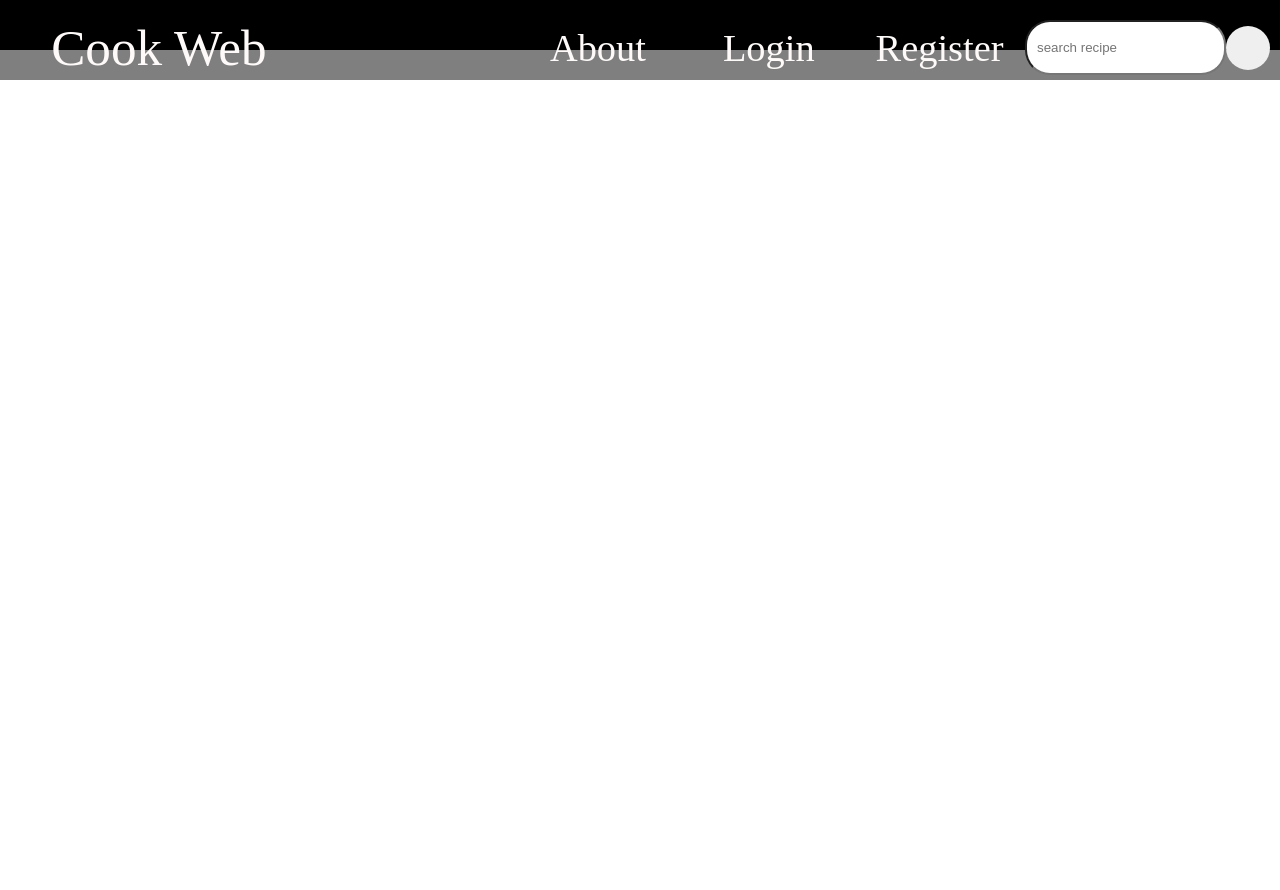
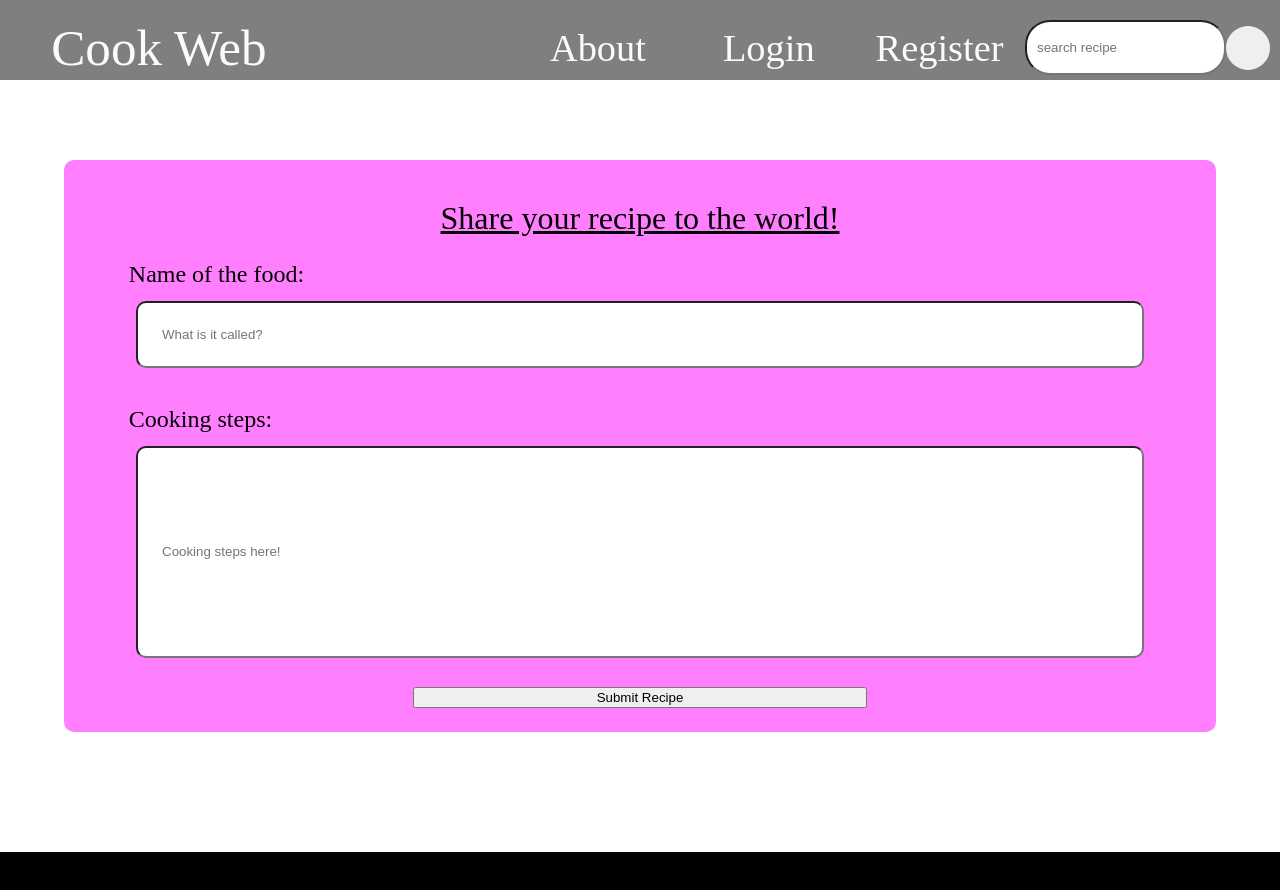
Before and after one commit to dickykintano1/firstwebsite, a React (Create React App) app in the folder FrontEnd/cook-web/: page /users/create-recipe in a window 1280 px wide. Shown: the top 890 px of the page. Before the commit the page ends 800 px from the top, so only its background shows below. Built offline with nearby package versions, Linux system fonts and the light colour scheme.

Commit message:
Putting Attributes on new page
Putting Attributes on Create Recipe Page

```diff
--- /dev/null
+++ b/FrontEnd/cook-web/src/components/css/CreateRecipe.css
@@ -0,0 +1,47 @@
+.html-create-recipe{
+    min-height: 100vh;
+    margin: 0px;
+    padding: 0px;
+    /* width: 100%;
+    height: 100%; */
+}
+
+.input-create-recipe1{
+    margin: 1em 5vw;
+    padding: 3vh;
+    border-radius: 10px;
+}
+
+.input-create-recipe2{
+    margin: 1em 5vw;
+    padding: 3vh;
+    border-radius: 10px;
+    min-height: 20vh;
+}
+
+.input-container-create-recipe{
+    display: grid;
+    grid-template-columns: 1fr;
+    min-width: 50vw;
+    margin: 20vh 5% 15vh 5%;
+    padding: 1vh;
+    background-color: rgb(255,0,255, 0.5);
+    border-radius: 10px;
+}
+
+.text-create-recipe1{
+    margin-bottom: 0px;
+    text-align: center;
+    text-decoration: underline;
+    font-size: 2em;
+}
+
+.text-create-recipe2{
+    margin-left: 5%;
+    margin-bottom: 0px;
+    font-size: 1.5em;
+}
+
+.button-create-recipe{
+    margin: 2vh 30% 2vh 30%;
+}
--- a/FrontEnd/cook-web/src/components/css/Login.css
+++ b/FrontEnd/cook-web/src/components/css/Login.css
@@ -20,11 +20,11 @@
     margin: auto;
 }
 
-.button-container{
+/* .button-container{
     padding: 10px;
     display: grid;
     padding: 0;
-}
+} */
 
 .html-login{
     background: url('https://images.pexels.com/photos/3968061/pexels-photo-3968061.jpeg?auto=compress&cs=tinysrgb&w=1260&h=750&dpr=1');
--- a/FrontEnd/cook-web/src/components/pages/CreateRecipe.js
+++ b/FrontEnd/cook-web/src/components/pages/CreateRecipe.js
@@ -1,8 +1,31 @@
 import React from 'react';
+import '../css/CreateRecipe.css';
+import '../css/General.css';
 
 function CreateRecipe() {
   return (
-    <div></div>
+    <html className='html-create-recipe'>
+      <form className='input-container-create-recipe' action=''>
+        <p className='text-create-recipe1'>Share your recipe to the world!</p>
+        {/* <hr className='general-line'></hr> */}
+        <p className='text-create-recipe2'>Name of the food:</p>
+        <input
+          className='input-create-recipe1'
+          type='food-name'
+          placeholder='What is it called?'
+        />
+        <p className='text-create-recipe2'>Cooking steps:</p>
+        <input
+          className='input-create-recipe2'
+          type='food-steps'
+          placeholder='Cooking steps here!'
+        />
+        <button
+          className='button-create-recipe'
+          type='submit'
+        >Submit Recipe</button>
+      </form>
+    </html>
   )
 }
 
```
